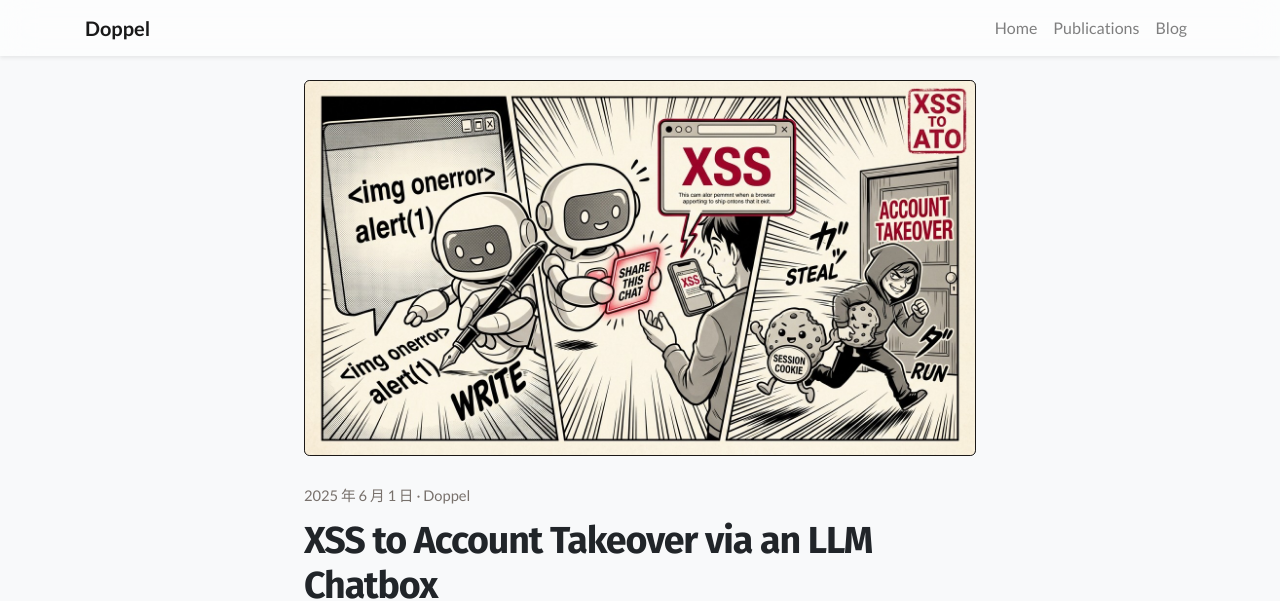
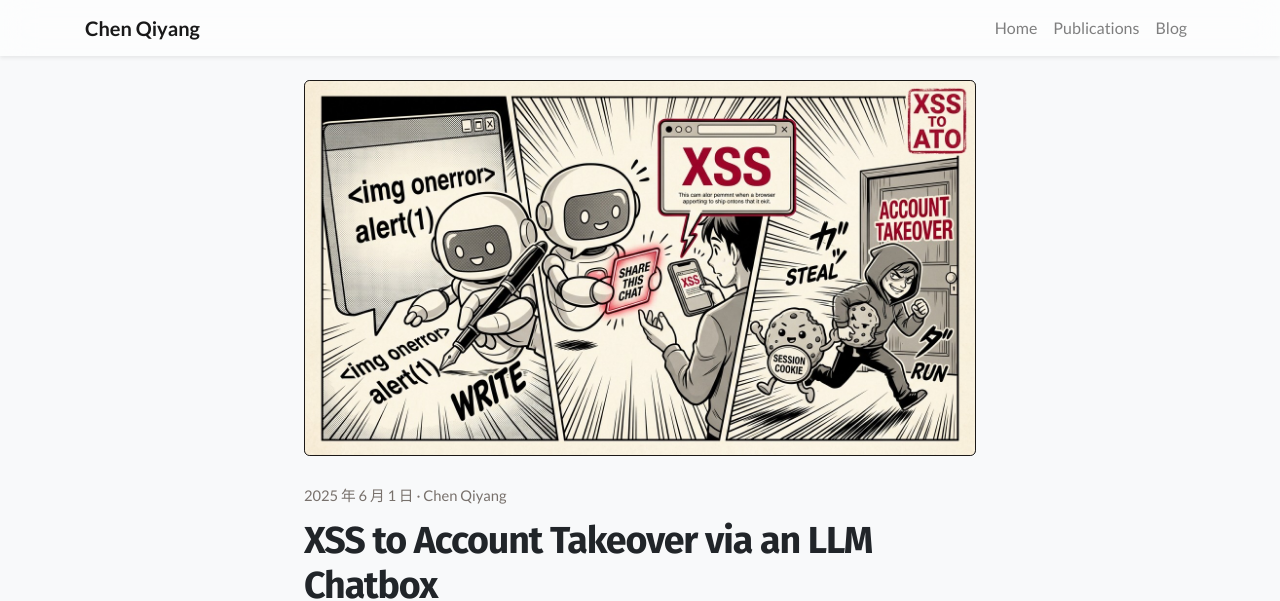
Before and after one commit to daxtar2/daxtar2.github.io, a Jekyll site: the page built from _posts/2025-06-01-xss-to-account-takeover-via-llm.md, in a window 1280 px wide and 900 px high. Shown: the top 601 px of the window. Built offline with Jekyll 4.4.1, drawn with Linux system fonts in a browser that asks for light colours; nearby versions of some CDN libraries; a style sheet for code colours, icons or effects is not loaded.

Commit message:
Use the real name Chen Qiyang and update research interests.
Co-authored-by: Cursor <cursoragent@cursor.com>

```diff
--- a/_config.yml
+++ b/_config.yml
@@ -13,8 +13,8 @@
 # you will see them accessed via {{ site.title }}, {{ site.email }}, and so on.
 # You can create any custom variable you would like, and they will be accessible
 # in the templates via {{ site.myvariable }}.
-title: "Daxtar"
-description: "Personal homepage for daxtar2"
+title: "Chen Qiyang"
+description: "Personal homepage of Chen Qiyang"
 url: "https://daxtar2.github.io"
 baseurl: ""
 
--- a/_data/profile.yml
+++ b/_data/profile.yml
@@ -1,6 +1,6 @@
-primary_name: "Doppel"
+primary_name: "Chen Qiyang"
 secondary_name: ""
-navbar_name: "Doppel"
+navbar_name: "Chen Qiyang"
 
 positions:
 - name: MSc Student
@@ -18,7 +18,7 @@ short_bio: >-
     I am currently a Research Intern at Alibaba Cloud, focusing on AI security and cloud security.
   </p>
   <p>
-    My research interests include LLM adversarial attacks, AI agent attack and defense, and web security.
+    My research interests include agent attack and defense, evaluation, and Guard.
   </p>
 
 portrait_url: /assets/images/photos/BH.jpg
--- a/_posts/2025-06-01-xss-to-account-takeover-via-llm.md
+++ b/_posts/2025-06-01-xss-to-account-takeover-via-llm.md
@@ -2,7 +2,7 @@
 layout: post
 title: "XSS to Account Takeover via an LLM Chatbox"
 date: 2025-06-01 00:00:00 +0800
-author: Doppel
+author: Chen Qiyang
 lang: zh-CN
 permalink: /blog/xss-to-account-takeover-via-llm/
 cover: /assets/images/blog/xss-to-account-takeover/cover.jpg
```
Also changed, not shown: README.md.
